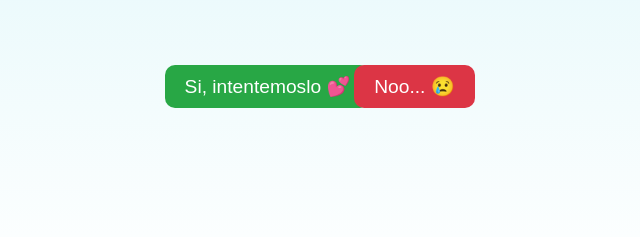
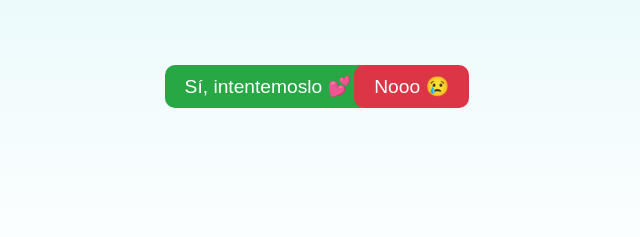
Before and after one commit to luis12041/Quieres_volver, a plain HTML site: page index.html in a window 1280 px wide. Shown: the part 193-430 px from the top of the page, 349-989 px from the left. Drawn offline with Linux system fonts and the light colour scheme.

Commit message:
Add files via upload

```diff
--- a/index.html
+++ b/index.html
@@ -2,7 +2,7 @@
 <html lang="es">
 <head>
   <meta charset="UTF-8" />
-  <title>¿Volvemos a Intentarlo niña?</title>
+  <title>¿Volvemos a Intentarlo?</title>
   <style>
     body {
       background: linear-gradient(to bottom, #e0f7fa, #ffffff);
@@ -70,8 +70,8 @@
 <body>
 
   <h1>¿Quieres volver a intentarlo conmigo niña? 💖</h1>
-  <button id="yes">Si, intentemoslo 💕</button>
-  <button id="no">Noo... 😢</button>
+  <button id="yes">Sí, intentemoslo 💕</button>
+  <button id="no">Nooo 😢</button>
 
   <div id="respuesta"></div>
 
@@ -81,7 +81,7 @@
     const respuesta = document.getElementById("respuesta");
 
     btnYes.addEventListener("click", () => {
-      respuesta.innerHTML = "¡Me haces muy feliz! ❤️ Empecemos otra vez esta linda historia, te amoooo.❤️";
+      respuesta.innerHTML = "¡Es la respuesta que tanto esperaba! ❤️ Comenzemos esta historia en donde le pusimos pausa. Te amoooooo❤️";
     });
 
     btnNo.addEventListener("mouseenter", () => {
```
